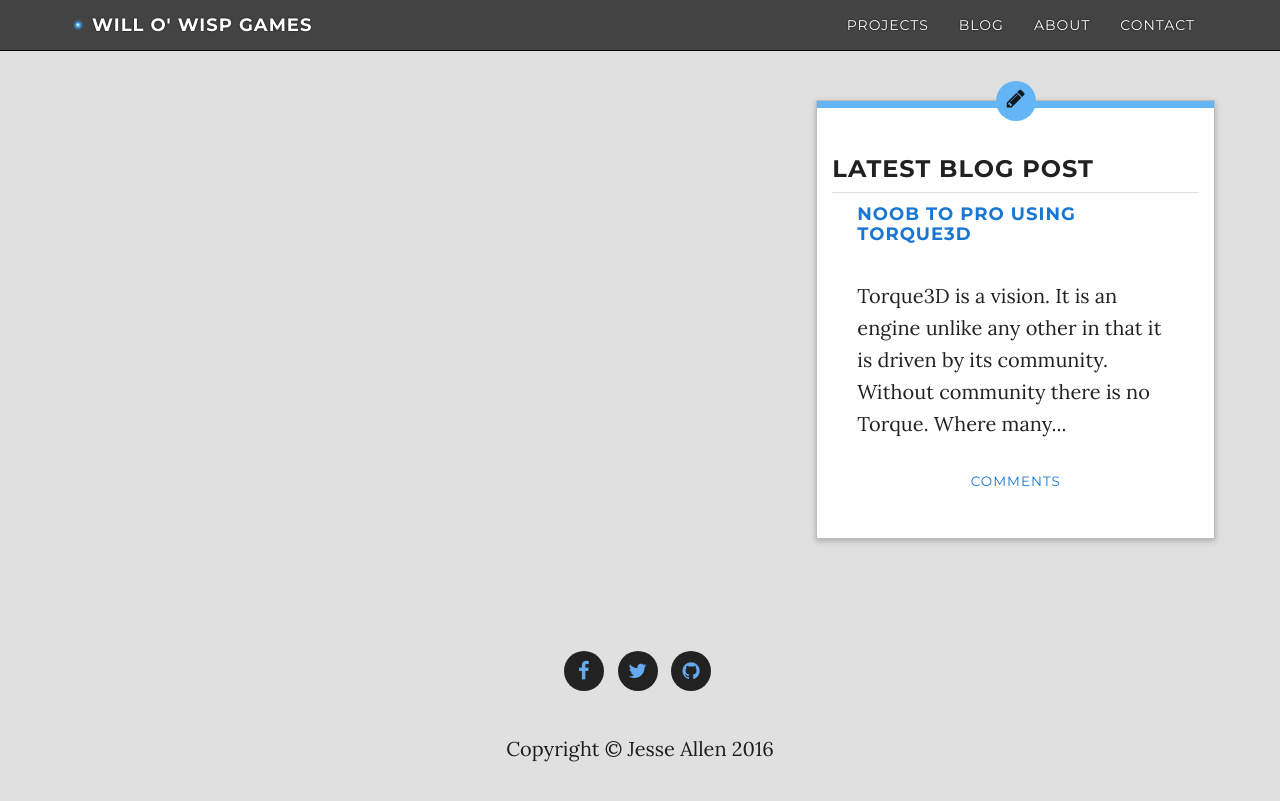
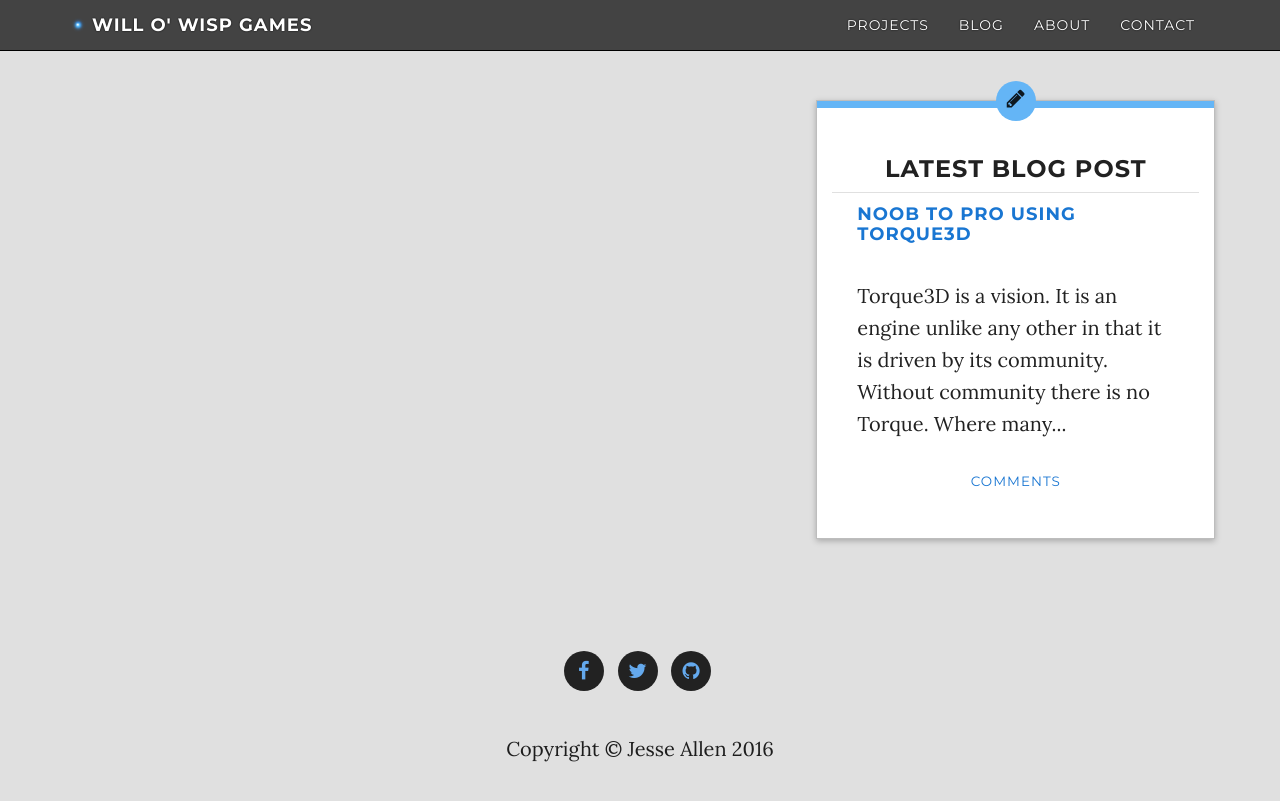
Before and after one commit to WilloWispGames/WilloWispGames.github.io, a Jekyll site: the page built from index.html, in a window 1280 px wide. Shown: the top 801 px of the page. Built offline with Jekyll 4.4.1, drawn with Linux system fonts in a browser that asks for light colours; nearby versions of some CDN libraries; comment, search, counter and statistics services are not loaded.

Commit message:
Update homePanes.html

```diff
--- a/_includes/homePanes.html
+++ b/_includes/homePanes.html
@@ -10,7 +10,7 @@
 			<div class="cat-color"></div>
 			<div class="icon"><i class="fa fa-pencil"></i></div>
 			<div class="header cf"><br></div>
-			<h3 class="title">Latest Blog Post</h3>
+			<center><h3 class="title">Latest Blog Post</h3></center>
 			<div class="content">
 				<h4>
 				    <strong> <a href="{{site.baseurl}}{{ post.url }}">{{post.title}} </a> </strong>
```
